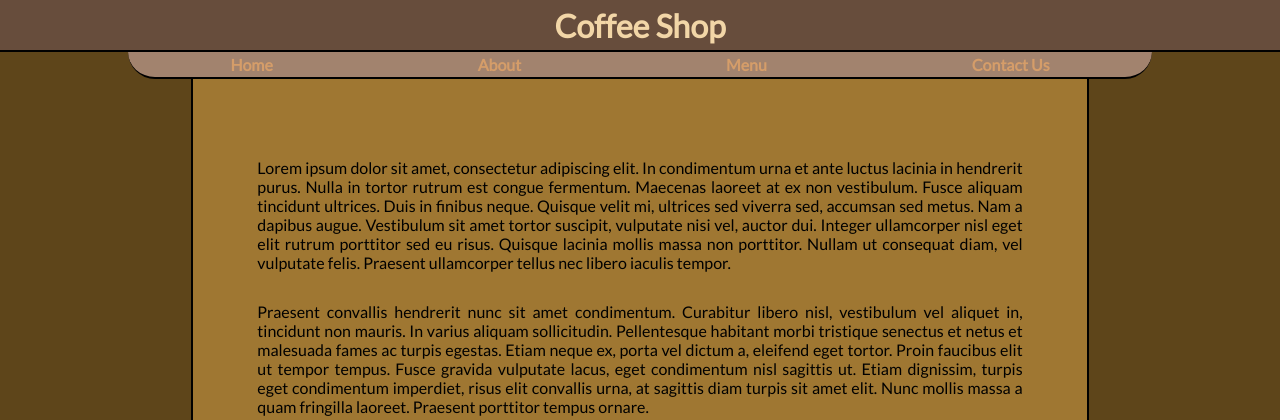
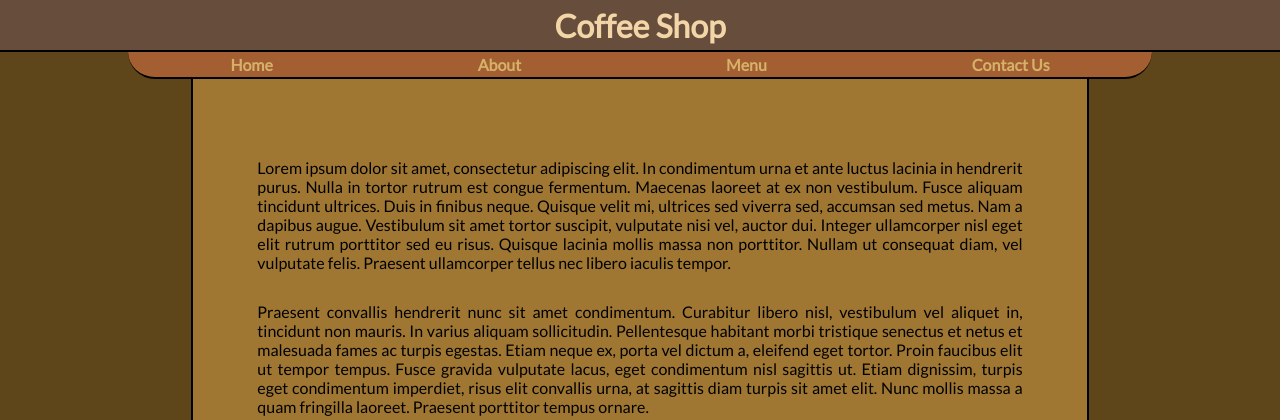
Before and after one commit to brodriguez8774/CS3500GroupProject, a PHP site: page / in a window 1280 px wide. Shown: the top 420 px of the page. Run offline with PHP 8.4, Linux system fonts and the light colour scheme.

Commit message:
Finalised color pallet

```diff
--- a/WebSite/static/css/base.css
+++ b/WebSite/static/css/base.css
@@ -111,12 +111,12 @@ nav li li {
   display: none; }
 
 nav {
-  color: #D59D69; }
+  color: #D5B169; }
 
 nav li {
   font-weight: bold; }
 nav a {
-  color: #D59D69;
+  color: #D5B169;
   text-decoration: none; }
 nav a:hover {
   text-decoration: underline; }
@@ -125,7 +125,7 @@ nav li ul {
   flex-direction: column; }
 
 nav {
-  background-color: #a2836e; }
+  background-color: #A35F31; }
 
 nav li {
   list-style-type: none; }
--- a/WebSite/static/css/sass/_nav.scss
+++ b/WebSite/static/css/sass/_nav.scss
@@ -89,7 +89,7 @@ nav {
 //**************************************************
 
 nav {
-    color: #D59D69;
+    color: #D5B169;
 }
 
 nav {
@@ -99,8 +99,7 @@ nav {
     }
 
     a {
-        color: #D59D69;
-
+    	color: #D5B169;
         text-decoration: none;
     }
 
@@ -150,7 +149,7 @@ nav {
 //**************************************************
 
 nav {
-    background-color: #a2836e;
+    background-color: #A35F31;
 }
 
 nav {
```
